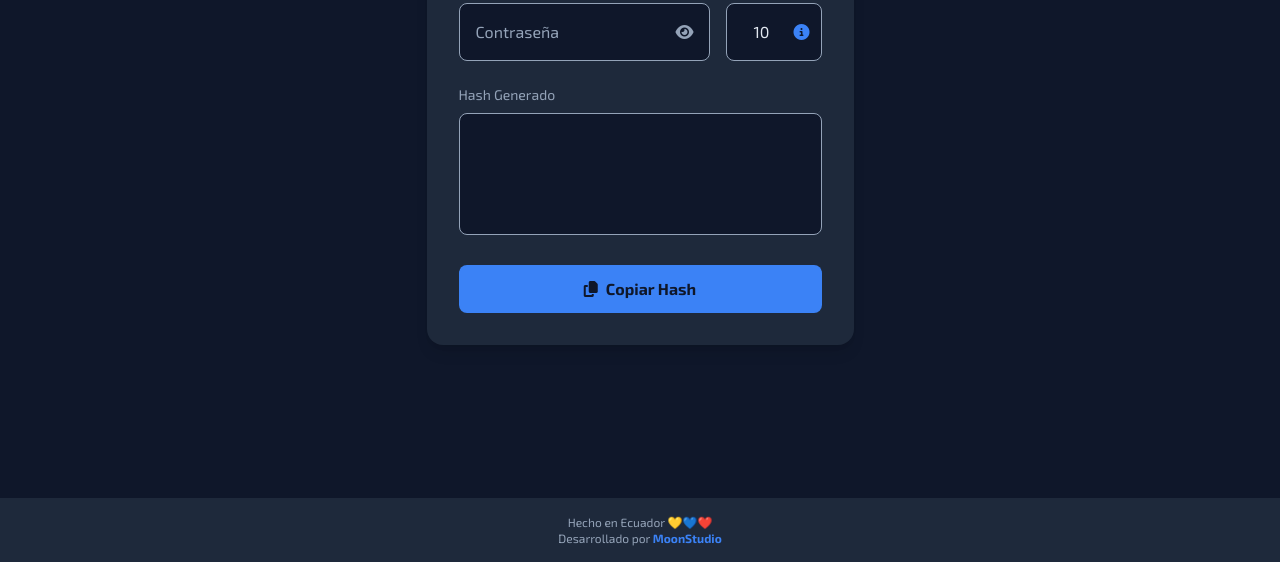
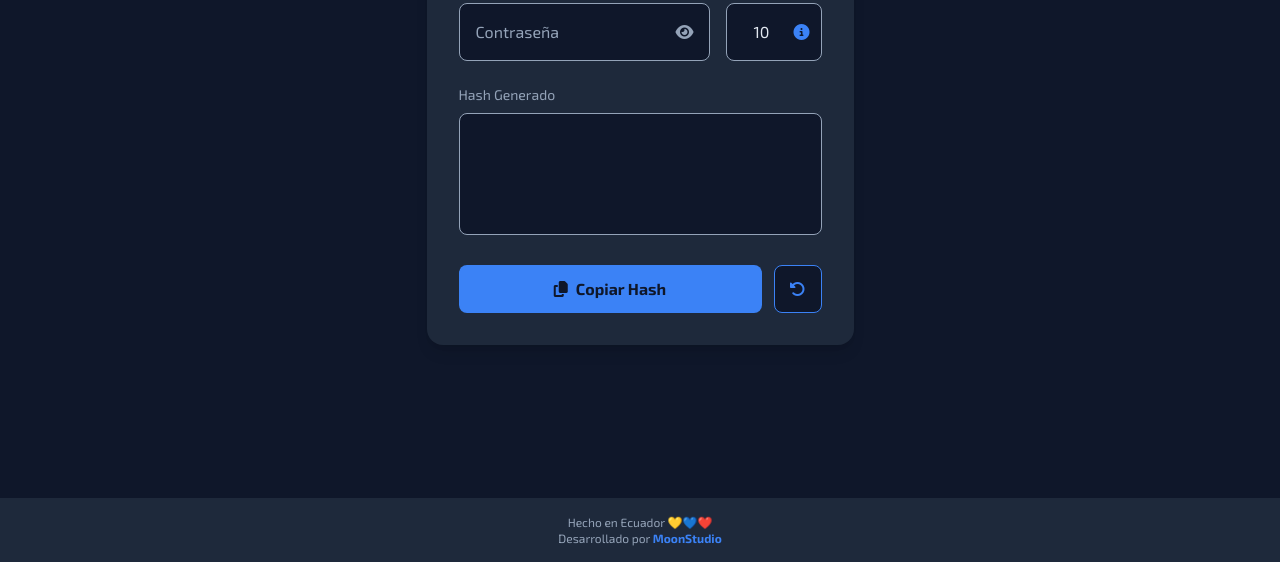
Before and after one commit to MarcoPozo/BcryptPassGenerator, a plain HTML site: page index.html in a window 1280 px wide. Shown: the part 238-800 px from the top of the page. Drawn offline with nearby package versions, Linux system fonts and the light colour scheme.

Commit message:
Se implemento boton para limpiar formulario

```diff
--- a/index.html
+++ b/index.html
@@ -59,7 +59,9 @@
               placeholder="Rounds"
               class="w-full p-4 pr-10 rounded-lg bg-[var(--color-fondo)] border border-[var(--color-texto-secundario)] text-[var(--color-texto-principal)] placeholder-[var(--color-texto-secundario)] focus:outline-none focus:ring-2 focus:ring-[var(--color-primario)] text-center no-spinner" />
 
-            <span class="absolute right-3 top-1/2 -translate-y-1/2 text-[var(--color-primario)] cursor-pointer" title="Número de rondas bcrypt. Mientras mas alto, mas seguro, pero más lento (default 10)">
+            <span
+              class="absolute right-3 top-1/2 -translate-y-1/2 text-[var(--color-primario)] cursor-pointer"
+              title="Número de rondas bcrypt. Mientras mas alto, mas seguro, pero más lento (default 10)">
               <i class="fa-solid fa-circle-info"></i>
             </span>
           </div>
@@ -75,13 +77,24 @@
             class="w-full p-3 rounded-lg bg-[var(--color-fondo)] border border-[var(--color-texto-secundario)] text-[var(--color-texto-principal)] placeholder-[var(--color-texto-secundario)] resize-none focus:outline-none focus:ring-2 focus:ring-[var(--color-primario)]"></textarea>
         </div>
 
+        <!-- Botones -->
+        <div class="flex gap-3">
           <!-- Botón copiar -->
           <button
             id="copyHash"
-          class="bg-[var(--color-primario)] text-[var(--color-fondo)] font-bold py-3 rounded-lg hover:brightness-110 active:scale-95 transition-all flex items-center justify-center gap-2">
+            class="flex-1 bg-[var(--color-primario)] text-[var(--color-fondo)] font-bold py-3 rounded-lg hover:brightness-110 active:scale-95 transition-all flex items-center justify-center gap-2">
             <i class="fa-solid fa-copy"></i>
             Copiar Hash
           </button>
+
+          <!-- Botón reset -->
+          <button
+            id="resetForm"
+            class="w-12 bg-[var(--color-fondo)] border border-[var(--color-primario)] text-[var(--color-primario)] rounded-lg hover:bg-[var(--color-primario)] hover:text-[var(--color-fondo)] transition-all flex items-center justify-center"
+            title="Resetear formulario">
+            <i class="fa-solid fa-rotate-left"></i>
+          </button>
+        </div>
 
         <!-- Toast de copiado -->
         <div id="toastCopied" class="toast-success hidden absolute top-6 right-6 z-50">¡Copiado!</div>
--- a/js/main.js
+++ b/js/main.js
@@ -6,6 +6,7 @@ document.addEventListener("DOMContentLoaded", () => {
   const togglePassword = document.getElementById("togglePassword");
   const copyHash = document.getElementById("copyHash");
   const toastCopied = document.getElementById("toastCopied");
+  const resetForm = document.getElementById("resetForm");
 
   // Mostrar/Ocultar contraseña
   togglePassword.addEventListener("click", () => {
@@ -83,4 +84,11 @@ document.addEventListener("DOMContentLoaded", () => {
       toastCopied.classList.add("hidden");
     }, 2000);
   }
+
+  // Resetear el formulario
+  resetForm.addEventListener("click", () => {
+    passwordInput.value = "";
+    saltRoundsInput.value = 10;
+    hashOutput.value = "";
+  });
 });
```
Also changed, not shown: images/captura.png. Lines whose indentation alone changed are shown as unchanged.
